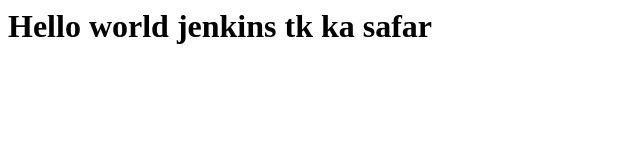
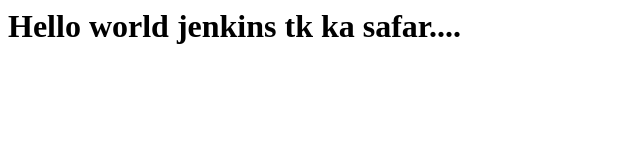
Before and after one commit to Abhaykr2/d2, a plain HTML site: page index.html in a window 1280 px wide. Shown: the full height of the page, 0-640 px from the left. Drawn offline with Linux system fonts and the light colour scheme.

Commit message:
Third commit

```diff
--- a/index.html
+++ b/index.html
@@ -1 +1 @@
-<h1> Hello world jenkins tk ka safar</h1>
+<h1> Hello world jenkins tk ka safar....</h1>
```
